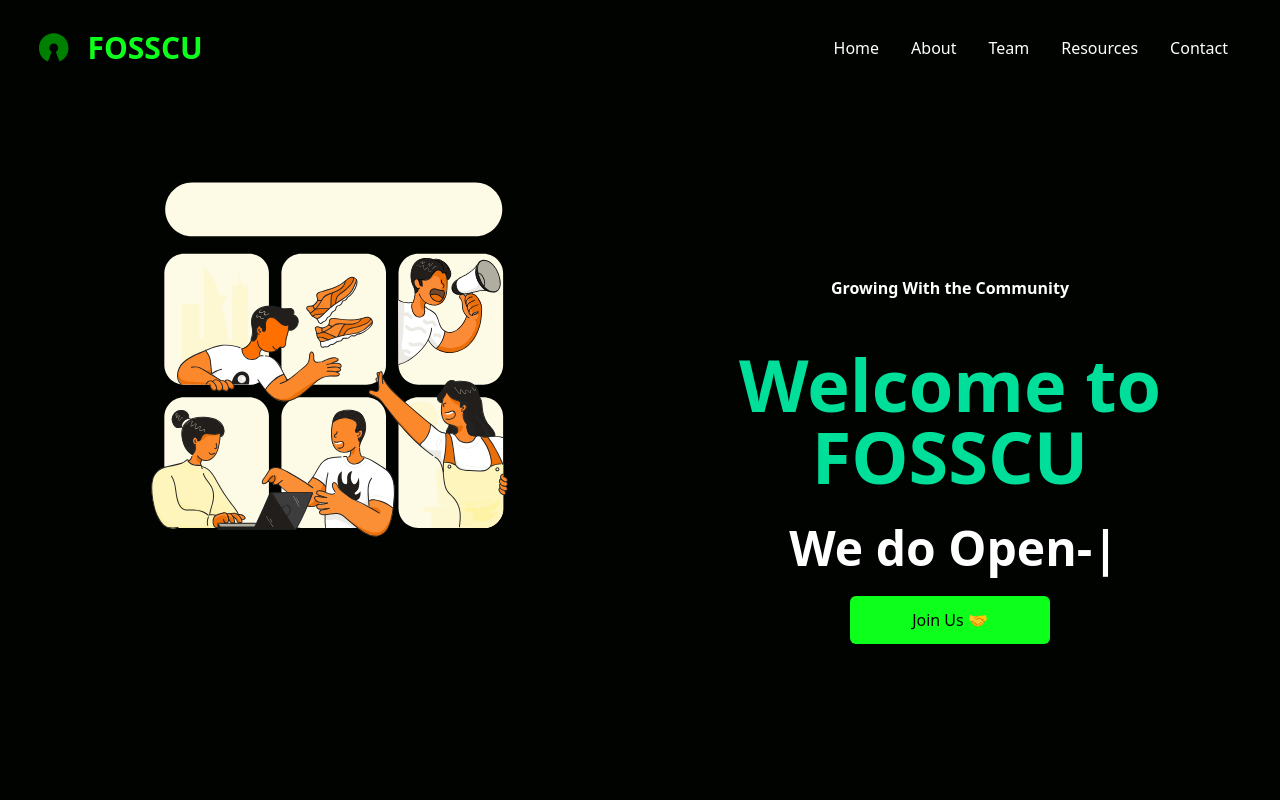
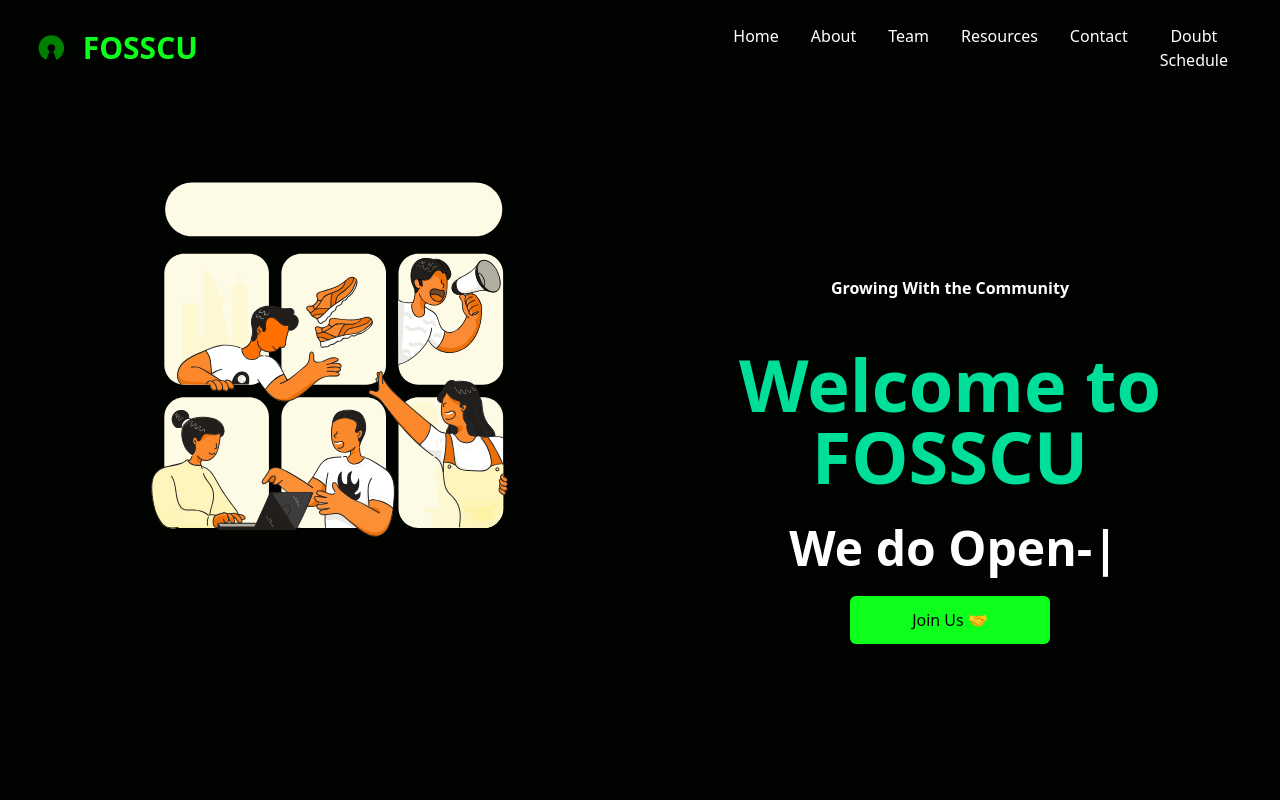
Before and after one commit to FOSS-Community/fosscu.org, a React (Vite) app: page / in a window 1280 px wide. Shown: the top 800 px of the page. Built offline with nearby package versions, Linux system fonts and the light colour scheme; the HTML template or start-up script is replaced by a standard one.

Commit message:
Created a button for doubt schedule in the navbar

```diff
--- a/src/components/Navbar.jsx
+++ b/src/components/Navbar.jsx
@@ -52,7 +52,14 @@ const Navbar = () => {
           <li className="p-4">
             <Link to="/contact">Contact</Link>
           </li>
+
+        <li className="p-4">
+        <a href="https://cal.com/fosscu">
+        <button>Doubt Schedule</button>
+        </a>
+        </li>
         </ul>
+
         <div onClick={handleNav} className="block md:hidden">
           {nav ? <AiOutlineClose size={20} /> : <AiOutlineMenu size={20} />}
         </div>
```
Also changed, not shown: 1 other file (tests, documents, lock files or other folders).
